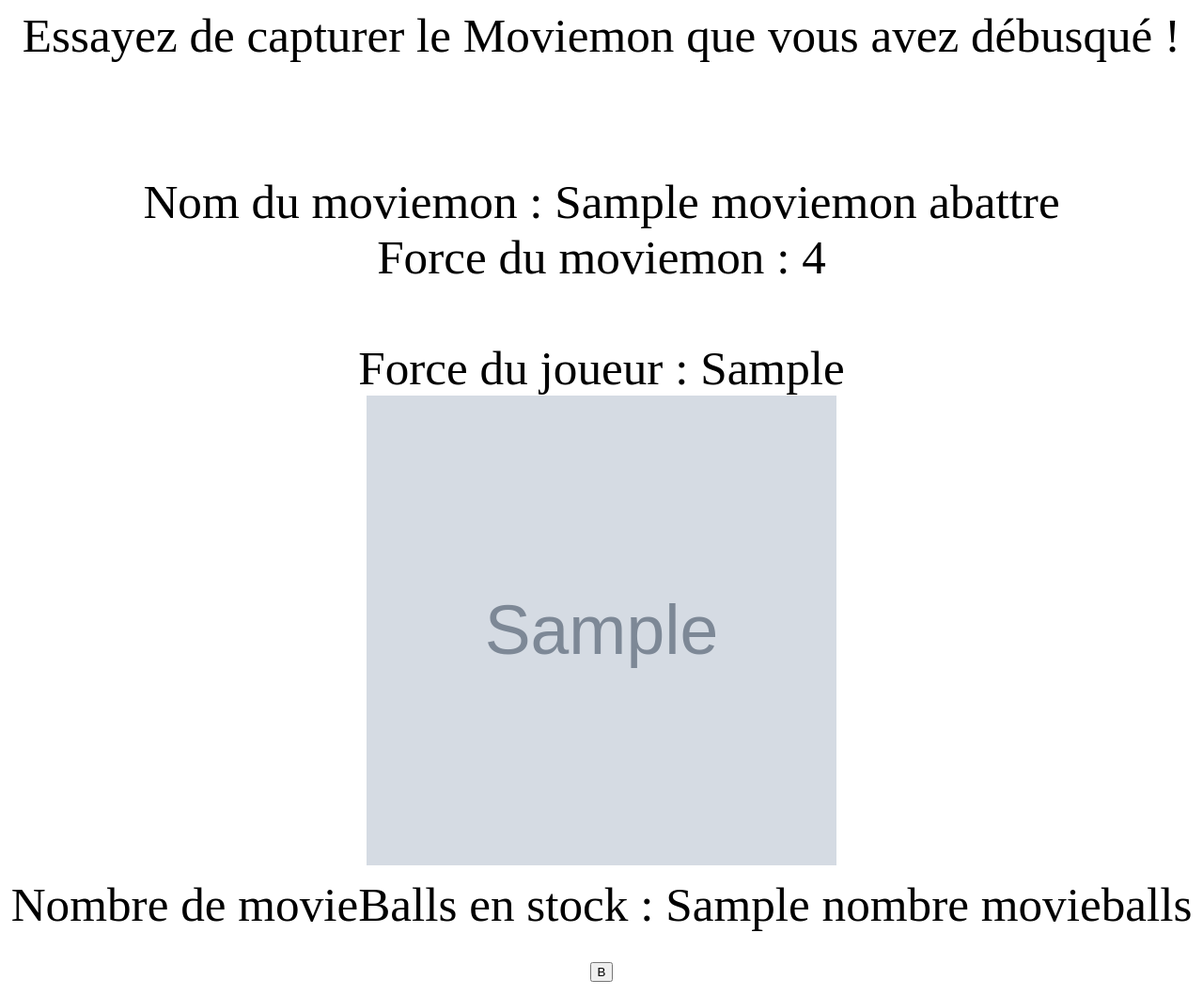
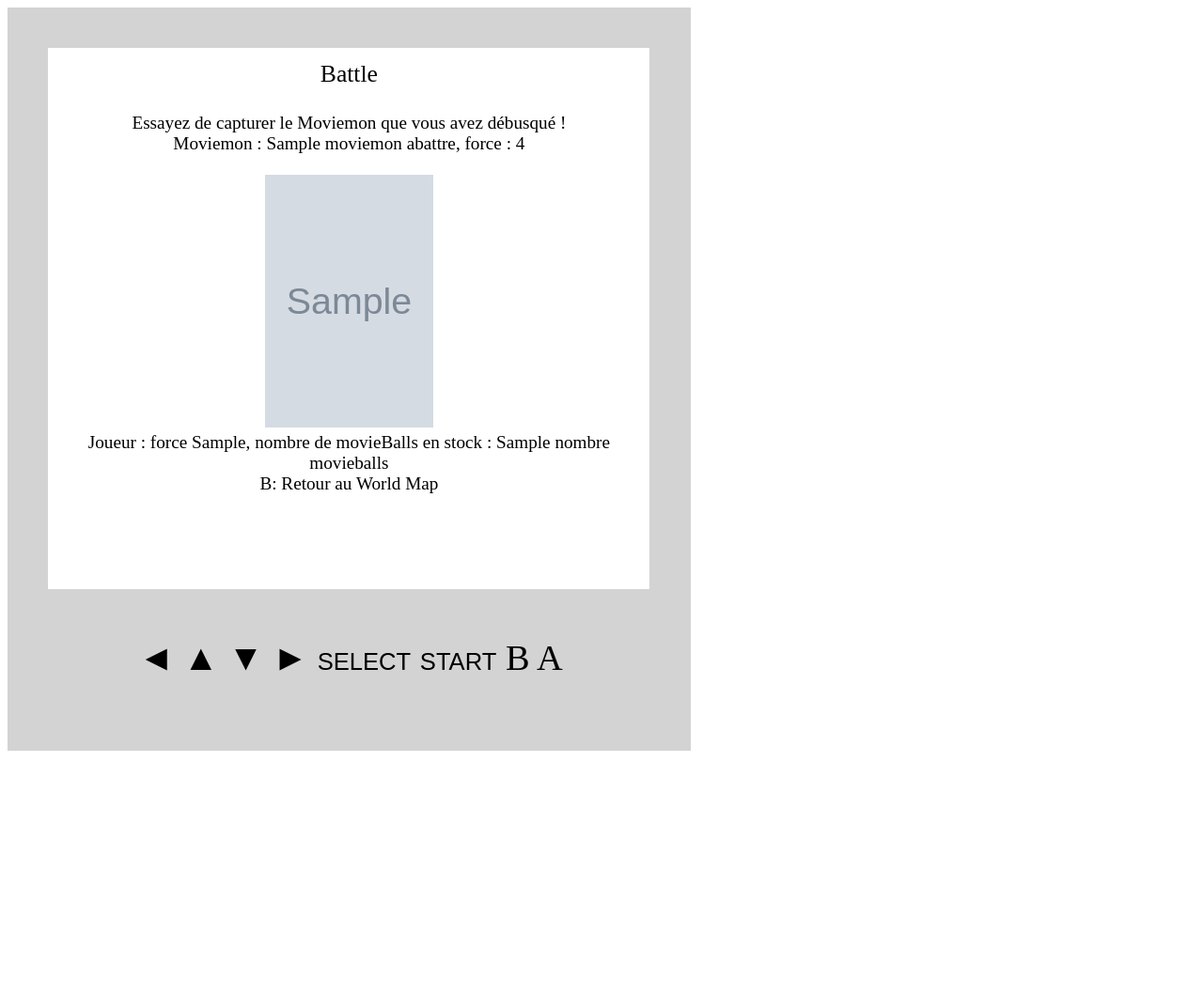
Before and after one commit to SophieTaminh/42_piscine-python-django_rush00, a Django app: template RUSH00/ex00/templates/ex00/battle.html in a window 1280 px wide. Shown: the whole page at 94% size. After the commit the page ends 799 px from the top, so only its background shows below. Run offline with Django 3.2, Linux system fonts and the light colour scheme; the template is opened without the code that fills it: most values are stand-ins (such as "Sample title", 1, 10 or a date in 2020); grey boxes marked "Sample" are stand-in pictures.

Commit message:
better navigation and presentation

```diff
--- a/RUSH00/ex00/getInfo.py
+++ b/RUSH00/ex00/getInfo.py
@@ -22,7 +22,11 @@ class moviemon:
 
 
     def get_random_movie(self, moviemonListAvecDetailClean):
-        randomNumber = random.randint(0, len(moviemonListAvecDetailClean) - 1)
+        print('HELLO', moviemonListAvecDetailClean)
+        if len(moviemonListAvecDetailClean) > 1:
+            randomNumber = random.randint(0, len(moviemonListAvecDetailClean) - 1)
+        else:
+            randomNumber = 0
         return moviemonListAvecDetailClean[randomNumber]
 
     def load_default_settings(self):
--- a/RUSH00/ex00/static/ex00/style.css
+++ b/RUSH00/ex00/static/ex00/style.css
@@ -39,6 +39,51 @@ a {
 a:link {
     color:inherit;
 }
+#game_name {
+    font-size: 8vw;
+}
 #welcome_message {
-	padding-top: 20vw;
+	padding-top: 6vw;
 }
+
+#moviedex_item {
+	font-size: 1.5vw;
+}
+#moviedex_item .name {
+	font-size: 2vw;
+	padding: 2vw;
+}
+#moviedex_item div {
+	padding: 2vw;
+}
+#moviedex_item img {
+	height: 12vw;
+	width: 8vw;
+}
+
+#moviedex_item_detail {
+	font-size: 1.5vw;
+}
+#moviedex_item_detail .name {
+	font-size: 2vw;
+	padding-top: 2vw;
+}
+#moviedex_item_detail img {
+	height: 24vw;
+	width: 16vw;
+}
+
+#battle {
+	font-size: 1.5vw;
+}
+#battle .name {
+	font-size: 2vw;
+	padding: 1vw;
+}
+#battle div {
+	padding: 1vw;
+}
+#battle img {
+	height: 21vw;
+	width: 14vw;
+}
--- a/RUSH00/ex00/templates/ex00/accueil.html
+++ b/RUSH00/ex00/templates/ex00/accueil.html
@@ -14,6 +14,10 @@ Moviemon - Welcome!
 <div id="console">
     <div id="ecran">
 	  <div id="welcome_message">
+        <div id="game_name">Moviemon</div>
+        <div>&nbsp;</div>
+        <div>&nbsp;</div>
+        <div>&nbsp;</div>
         <div>A - New Game</div>
         <div>B - Load</div>
 	  </div>
--- a/RUSH00/ex00/templates/ex00/battle.html
+++ b/RUSH00/ex00/templates/ex00/battle.html
@@ -9,22 +9,21 @@ Battle
 <!-- <link rel="stylesheet" type="text/css" href="{% static 'ex01/style2.css' %}" /> -->
 {% endblock %}
 
-
 {% block content %}
+<div id="console">
+    <div id="ecran">
+      <div id="battle">
+		<div class="name">Battle</div>
+		<div>
     Essayez de capturer le Moviemon que vous avez débusqué !
     <br>
+    Moviemon : {{moviemonABattre.nom}},
+    force : {{moviemonABattre.rating}}
     <br>
     <br>
-    Nom du moviemon : {{moviemonABattre.nom}}
+    <img src={{moviemonABattre.poster}} alt="moviemon">
     <br>
-    Force du moviemon : {{moviemonABattre.rating}}
-    <br>
-    <br>
-    Force du joueur : {{forceJoueur}}
-    <br>
-    <img src={{moviemonABattre.poster}} alt="moviemon" height="500" width="500">
-    <br>
-    Nombre de movieBalls en stock : {{nombreMovieballs}}
+    Joueur : force {{forceJoueur}}, nombre de movieBalls en stock : {{nombreMovieballs}}
     <br>
 
     {% if message == "Tu as attrapé un moviemon !"%}
@@ -37,19 +36,22 @@ Battle
         <div style="color : green">
             {{message}}
         </div>
-        <button> <a href="/battle/{{id}}?movieball=true" title="TryCatch">A - Launch movieball </a></button>
+        <button> <a href="/battle/{{id}}?movieball=true" title="TryCatch">A - Launch movieball </a></button><br>
     {% endif %}
     {% if message == "Tu n'as plus de movieballs"%}
         <div style="color : red">
             {{message}}
         </div>
-        <button> <a href="/battle/{{id}}?movieball=true" title="TryCatch">A - Launch movieball </a></button>
     {% endif %}
     {% if message == ""%}
-        <button> <a href="/battle/{{id}}?movieball=true" title="TryCatch">A - Launch movieball </a></button>
+        <button> <a href="/battle/{{id}}?movieball=true" title="TryCatch">A - Launch movieball </a></button><br>
     {% endif %}
+		B: Retour au World Map
 
-    <button><a href="/worldmap" title="Return">B</a></button>
+      </div>
+    </div>
+    {% include "ex00/controles.html" %}
+</div>
 
 
 {% endblock %}
--- a/RUSH00/ex00/templates/ex00/controles.html
+++ b/RUSH00/ex00/templates/ex00/controles.html
@@ -3,8 +3,8 @@
 	  <a href="{{up_href}}" title="{{up_title}}">▲</a>
 	  <a href="{{down_href}}" title="{{down_title}}">▼</a>
 	  <a href="{{right_href}}" title="{{right_title}}">►</a>
-      <a href="{{select_href}}" title="{{start_title}}"><span class="start_select">iSELECT</span></a>
-      <a href="{{start_href}}" title="{{select_title}}"><span class="start_select">START</span></a>
+      <a href="{{select_href}}" title="{{select_title}}"><span class="start_select">SELECT</span></a>
+      <a href="{{start_href}}" title="{{start_title}}"><span class="start_select">START</span></a>
       <a href="{{b_href}}" title="{{b_title}}">B</a>
       <a href="{{a_href}}" title="{{a_title}}">A</a>
     </div>
--- a/RUSH00/ex00/templates/ex00/options.html
+++ b/RUSH00/ex00/templates/ex00/options.html
@@ -6,7 +6,7 @@ Options
 
 {% block style %}
 {% load static %}
-<!-- <link rel="stylesheet" type="text/css" href="{% static 'ex01/style2.css' %}" /> -->
+
 {% endblock %}
 
 
--- a/RUSH00/ex00/templates/ex00/worldmap.html
+++ b/RUSH00/ex00/templates/ex00/worldmap.html
@@ -14,8 +14,7 @@ Moviemon - World Map
 
 <div id="console">
         <div id="ecran">
-            <div>A - if Moviemon Battle</div>
-            <div>B - (rien)</div>
+            <div>World Map</div>
             <div id="grid">
             {% for x in grid %}
                 {% for y in x %}
```
Also changed, not shown: RUSH00/ex00/templates/ex00/moviedex.html (+18 -11 lines), RUSH00/ex00/templates/ex00/moviedex_detail.html (+10 -7 lines), RUSH00/ex00/views.py (+65 -13 lines).
